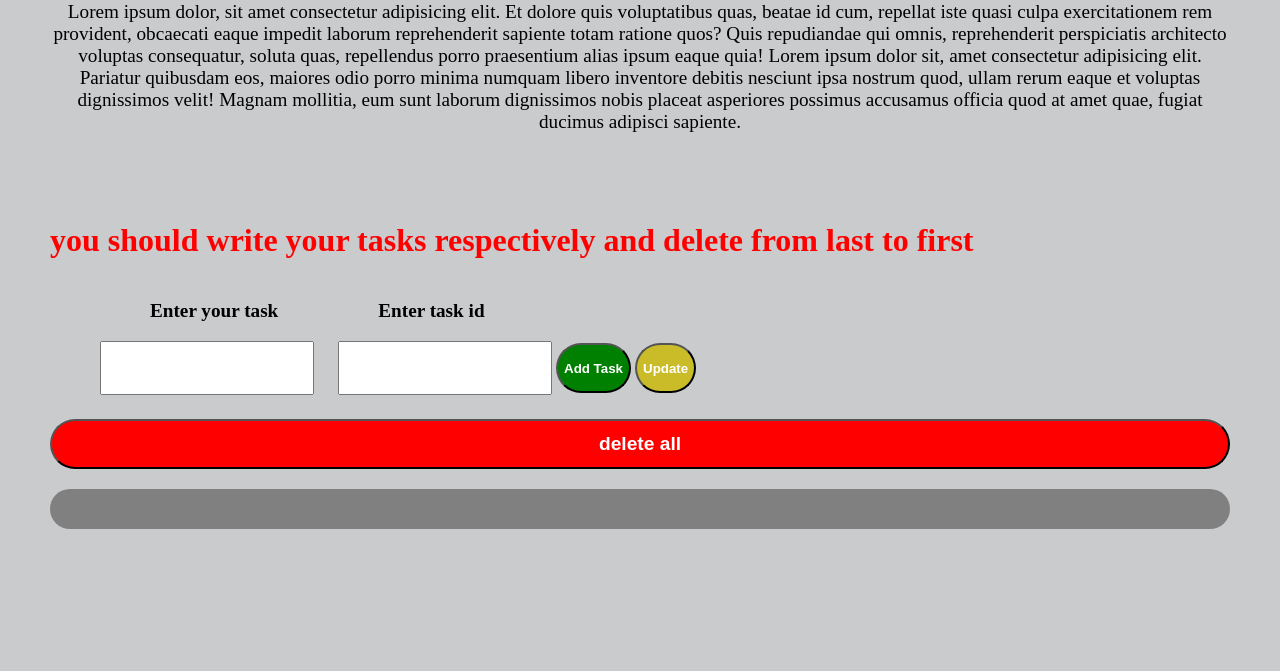
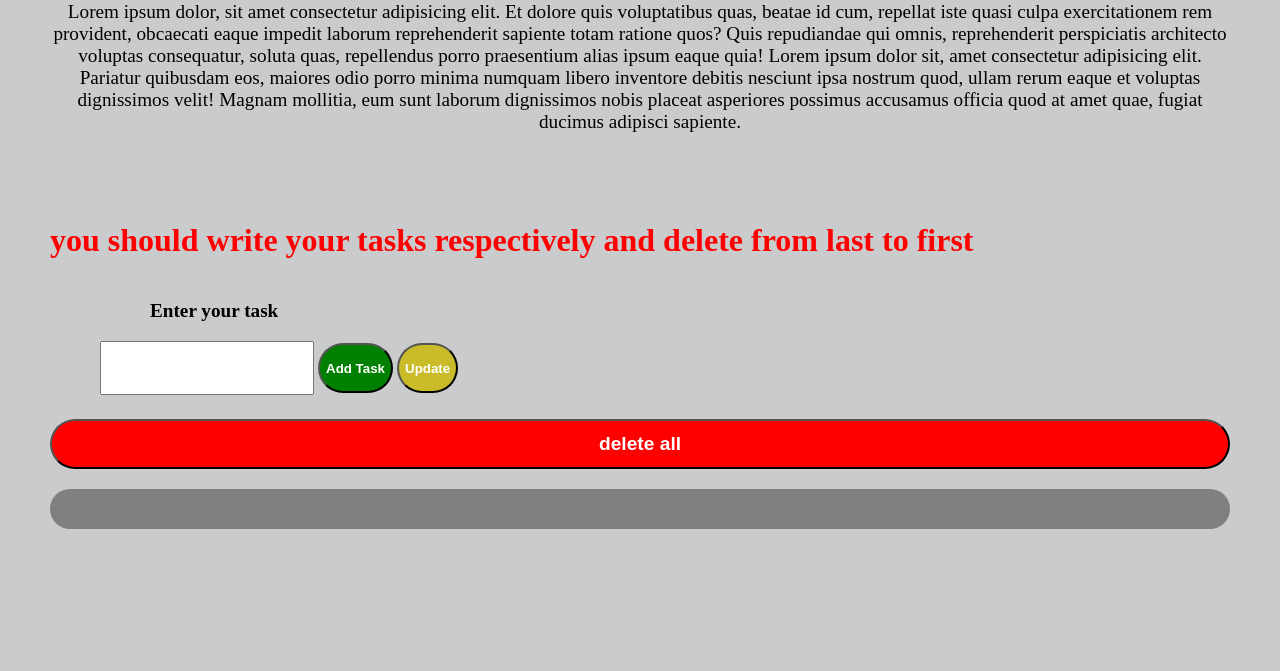
Before and after one commit to Mo7amedghareb/CodeAlpha_Todolist, a plain HTML site: page index.html in a window 1280 px wide. Shown: the part 129-800 px from the top of the page. Drawn offline with Linux system fonts and the light colour scheme.

Commit message:
update on code

```diff
--- a/index.html
+++ b/index.html
@@ -5,7 +5,7 @@
     <link rel="stylesheet" href="style.css">
 </head>
 <body>
-    <div class="container">
+    <div class="container" style="height: fit-content;">
         <h1 style="text-align: center;">Welcome to our to do list!</h1>
         <div class="description">
             <p>Lorem ipsum dolor, sit amet consectetur adipisicing elit. Et dolore quis voluptatibus quas, beatae id cum, repellat iste quasi culpa exercitationem rem provident, obcaecati eaque impedit laborum reprehenderit sapiente totam ratione quos? Quis repudiandae qui omnis, reprehenderit perspiciatis architecto voluptas consequatur, soluta quas, repellendus porro praesentium alias ipsum eaque quia! Lorem ipsum dolor sit, amet consectetur adipisicing elit. Pariatur quibusdam eos, maiores odio porro minima numquam libero inventore debitis nesciunt ipsa nostrum quod, ullam rerum eaque et voluptas dignissimos velit! Magnam mollitia, eum sunt laborum dignissimos nobis placeat asperiores possimus accusamus officia quod at amet quae, fugiat ducimus adipisci sapiente.</p>
@@ -15,11 +15,9 @@
             <h1 style="color: red;">you should write your tasks respectively and delete from last to first</h1>
             <div class="hthree">
                 <h3 class="h3title">Enter your task</h3>
-                <h3 class="h3id">Enter task id</h3>
             </div>
 
             <input type="text" class="input">
-            <input type="text" class="myid">
             <input type="submit" class="add" value="Add Task">
             <button class="btnupdate" onclick="{btnupdatetask()}">Update</button><br>
             <button class="delall" onclick="{deleteall()}" >delete all</button>
--- a/style.css
+++ b/style.css
@@ -2,33 +2,25 @@ body{
     background-color: rgb(201, 203, 205);
     margin: 0px;
 }
+
 .container{
     padding: 50px;
     height: 100vh;
     margin-bottom: 50px;
 }
+
 .description{
     margin-bottom: 50px;
     text-align: center;
     font-size: large;
 }
-/* .form{
-    height: 150px;
-    background-color:rgba(166, 170, 169, 0);
-} */
+
 .input{
     margin-top: 0px;
     width: 200px;
     height: 40px;
     padding: 5px;
     margin-left: 50px;
-}
-.myid{
-    margin-top: 0px;
-    width: 200px;
-    height: 40px;
-    padding: 5px;
-    margin-left: 20px;
 }
 .btnupdate{
     height: 50px;
@@ -38,13 +30,7 @@ body{
     font-weight: bold;
     cursor: pointer;
 }
-.hthree{
-    display: flex;
-}
 .h3title{
-    margin-left: 100px;
-}
-.h3id{
     margin-left: 100px;
 }
 .add{
```
